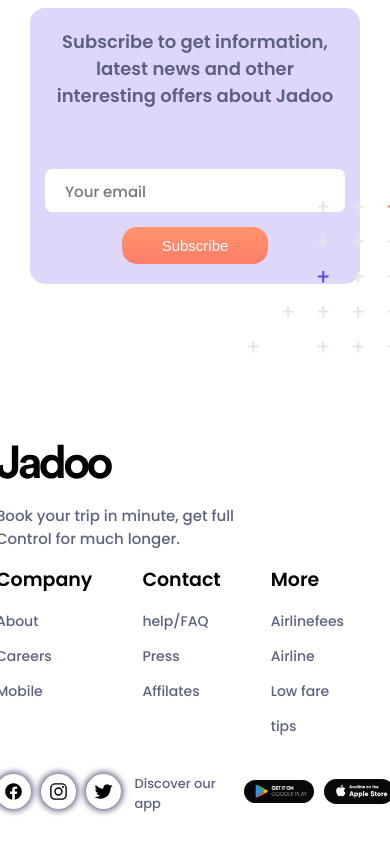
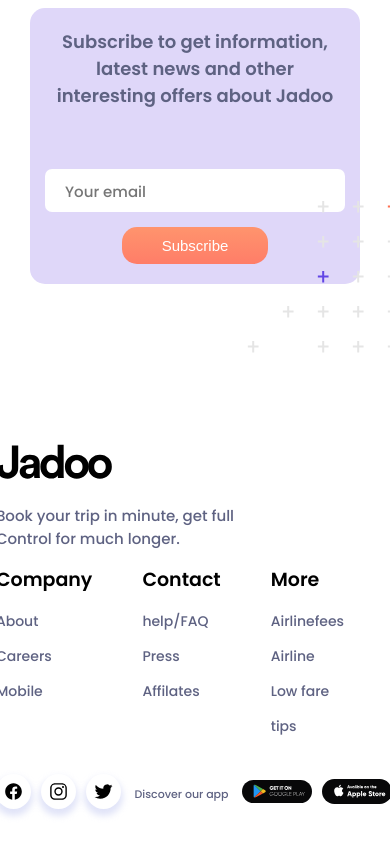
Before and after one commit to Khoded1/Travel-Website-Landing-Page, a plain HTML site: page index.html in a window 390 px wide. Shown: the part 5841-6685 px from the top of the page. Drawn offline with nearby package versions, Linux system fonts and the light colour scheme; a web font is replaced by a local one.

Commit message:
Add files via upload

```diff
--- a/css/media.css
+++ b/css/media.css
@@ -183,7 +183,7 @@
 		gap: 1rem;
 	}
 	.footer_text {
-		font-size: 1.3rem;
+		font-size: 1.1rem;
 	}
 	.store_icon_box {
 		display: flex;
--- a/css/styles.css
+++ b/css/styles.css
@@ -479,7 +479,7 @@ FOOTER SECTION
 .media_icon {
 	font-size: 2rem;
 	padding: 1rem 1rem;
-	box-shadow: 0px 0px 6px 2px rgba(94, 98, 130, 1);
+	box-shadow: 0px 5px 6px 2px rgba(213, 217, 245, 0.705);
 	border-radius: 50px;
 	color: #000;
 }
```
